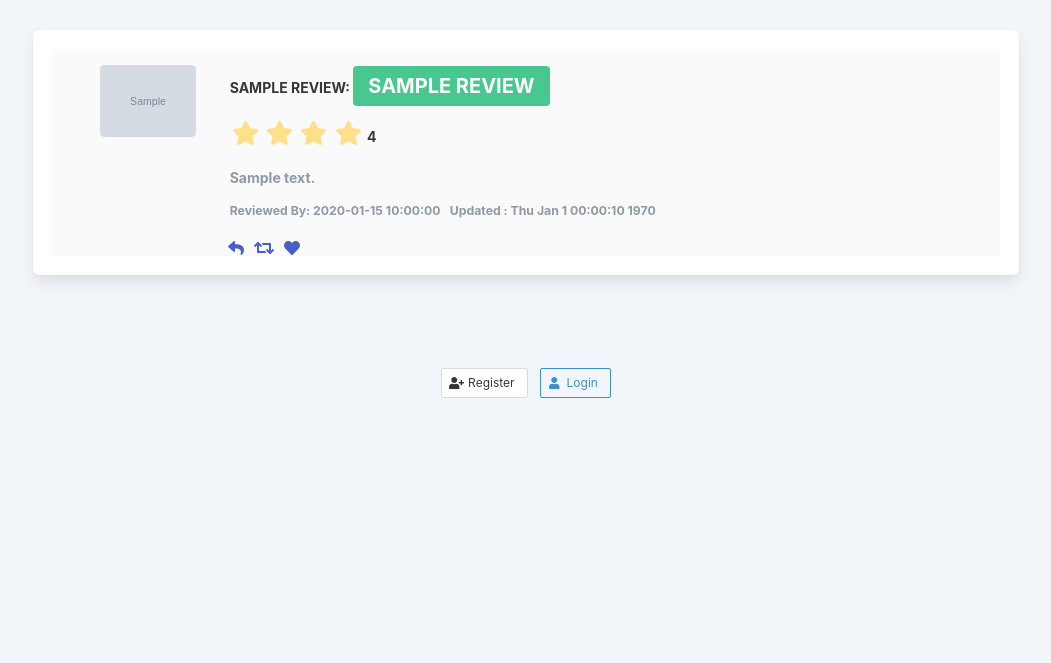
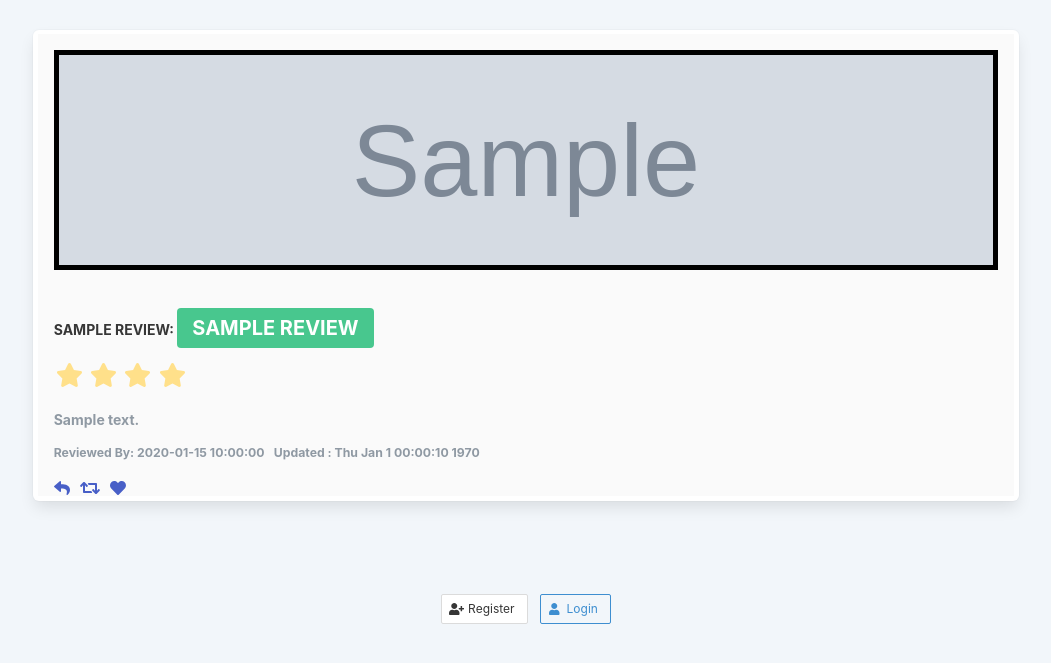
Before and after one commit to Code-Institute-Submissions/Flask-Revuu-It, a Flask app: page / in a window 1280 px wide. Shown: the part 58-721 px from the top of the page, without its empty margins (114-1165 px from the left). Run offline with Flask 2, Linux system fonts and the light colour scheme; grey boxes marked "Sample" are stand-in pictures; a database or web service that is not in the repository returns one stand-in record (values such as "Sample title"); some libraries are stand-ins or nearby versions.

Commit message:
updated review image content cover

```diff
--- a/static/css/forum.css
+++ b/static/css/forum.css
@@ -37,9 +37,6 @@ html,body {
     line-height: 2.8;
   }
 
-  .media-left img {
-    border-radius: 5%;
-  }
 
 
   .media-content p {
@@ -47,11 +44,11 @@ html,body {
     line-height: 2.3;
     font-weight: 700;
     color: #8F99A3;
-    padding: 0.1rem;
+    padding: 0;
   }
 
   article.post {
-    margin: 1rem;
+    margin: 0.1rem;
     padding: 1rem;
     border-bottom: 1px solid #E6EAEE;
   }
@@ -62,3 +59,7 @@ html,body {
   .menu-list li{
     padding: 5px;
   }
+
+  .media-content figure {
+    margin: 0;
+  }
--- a/static/css/style.css
+++ b/static/css/style.css
@@ -13,3 +13,12 @@ article {
     margin: 2px;
 
 }
+
+/* cropped review image */
+  .cropped {
+    width: 100%; /* width of container */
+    height: 220px; /* height of container */
+    object-fit: cover;
+    object-position: center center; /* try 20px 10px */
+    border: 5px solid black;
+}
--- a/templates/reviews.html
+++ b/templates/reviews.html
@@ -7,13 +7,20 @@
         {% for review in reviews %}
            <div class="container adjust">
             <article class="media post is-centered">
+                <!--
                 <figure class="media-left">
-                    <p class="image is-96x96 is-rounded">
+                    <p class="image is-32x32">
                       <img src="{{ review.images.image_url }}" alt="review-image">
                     </p>
                   </figure>
+                  -->
                 <div class="media-content">
                     <div class="content">
+                        <figure>
+
+                              <img class="cropped" src="{{ review.images.image_url }}" alt="review-image">
+
+                          </figure>
                         <p>
                             <strong>{{ review.review_title|upper }}:
                                 {% if review.category_name == "poi" %}
@@ -33,7 +40,6 @@
                               {% for i in range(1,review.star_rating+1) %}
                                 <span class="has-text-grey-light rating-text"><i class="fa fa-star has-text-warning"></i></span>
                               {% endfor %}
-                              <span>{{ review.star_rating }}</span>
                             </strong>
                             <br>
                         {{ review.review_description|safe }}
@@ -41,8 +47,6 @@
                         <small>Reviewed By: {{ review.created_by }} &nbsp;</small>
                         <small>Updated : {{review.ts|ctime}}  &nbsp;</small>
                         </p>
-
-
                         {% if session.user|lower == review.created_by|lower %}
                         <div class="field">
                             <p class="control">
```
Also changed, not shown: app.py (+16 -16 lines).
